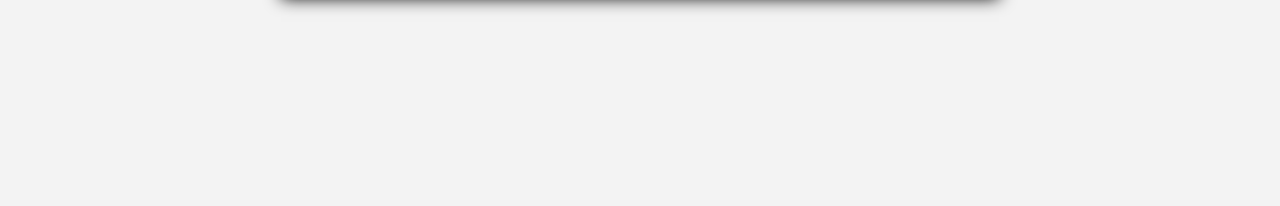
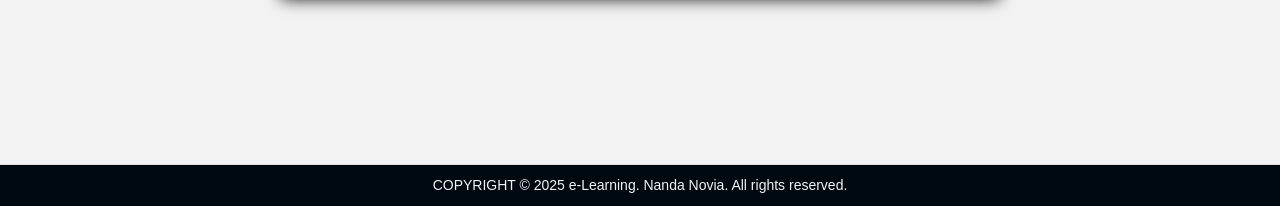
Before and after one commit to PutriAisya40/e-learn, a PHP site: page /login.php in a window 1280 px wide. Shown: the part 594-800 px from the top of the page. Run offline with PHP 8.4, Linux system fonts and the light colour scheme.

Commit message:
Update login.php

```diff
--- a/view/login.php
+++ b/view/login.php
@@ -81,6 +81,9 @@ if (isset($_POST['email']) && isset($_POST['password'])) {
             </div>
         </div>
     </div>
+    <footer style="position: fixed; bottom: 0; width: 100%; text-align: center; padding: 10px; background-color:rgb(0, 8, 16); color:rgb(243, 244, 245); font-size: 14px; border-top: 1px solid #ddd;">
+        COPYRIGHT &copy; 2025 e-Learning. Nanda Novia. All rights reserved.
+    </footer>
     <script src="https://code.jquery.com/jquery-3.5.1.slim.min.js" integrity="sha384-DfXdz2htPH0lsSSs5nCTpuj/zy4C+OGpamoFVy38MVBnE+IbbVYUew+OrCXaRkfj" crossorigin="anonymous"></script>
     <script src="https://cdn.jsdelivr.net/npm/popper.js@1.16.1/dist/umd/popper.min.js" integrity="sha384-9/reFTGAW83EW2RDu2S0VKaIzap3H66lZH81PoYlFhbGU+6BZp6G7niu735Sk7lN" crossorigin="anonymous"></script>
     <script src="https://cdn.jsdelivr.net/npm/bootstrap@4.6.0/dist/js/bootstrap.min.js" integrity="sha384-+YQ4JLhjyBLPDQt//I+STsc9iw4uQqACwlvpslubQzn4u2UU2UFM80nGisd026JF" crossorigin="anonymous"></script>
```
